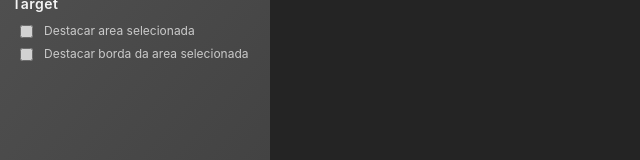
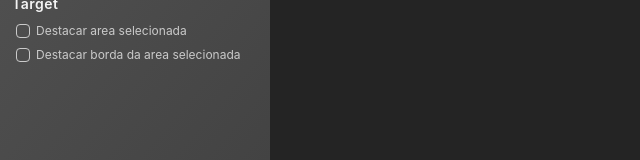
Before and after one commit to Arthur1050/front-tools, a React (Vite) app: page / in a window 1280 px wide. Shown: the top 160 px of the page, without its empty margins (0-640 px from the left). Built offline with nearby package versions, Linux system fonts and the light colour scheme.

Commit message:
corrigindo erros

```diff
--- a/src/App.tsx
+++ b/src/App.tsx
@@ -1,4 +1,4 @@
-import { useState, useContext } from 'react'
+import { useState, useContext, useLayoutEffect } from 'react'
 import {PowerOff, MousePointerSquare, RectangleVertical, MousePointer} from 'lucide-react';
 import './App.css'
 import { SystemContext } from './systemContext';
@@ -10,8 +10,7 @@ function App() {
   const [system, setSystem] = useContext(SystemContext);
   const [, update] = useState(false)
   // const test = useRef<HTMLInputElement>(null)
-
-  const changeConfig = (propertie:string, opt:null|number = null) => {
+  const changeConfig = (propertie:string, opt:null|number|string = null) => {
     setSystem(val => {
 
       val[propertie] = opt || !val[propertie];
@@ -23,6 +22,11 @@ function App() {
     update(i => !i);
   }
 
+  useLayoutEffect(() => {
+    console.log(system);
+    update(i => !i)
+  }, [system])
+
   return (
     <>
     <main>
@@ -31,16 +35,16 @@ function App() {
         <div>
           <TitleSectin>Tipo de movimentação</TitleSectin>
           <div style={{display: 'flex', justifyContent: 'center', gap:'20px'}}>
-            <InputMoveType label='OFF' name='moveType' onclick={() => changeConfig('moveType', 0)} selected={!system.moveType}>
+            <InputMoveType label='OFF' name='moveType' onclick={() => changeConfig('moveType', '0')} selected={+system.moveType == 0}>
               <PowerOff />
             </InputMoveType>
-            <InputMoveType label='Target' name='moveType' onclick={() => changeConfig('moveType', 1)} selected={system.moveType == 1}>
+            <InputMoveType label='Target' name='moveType' onclick={() => changeConfig('moveType', 1)} selected={+system.moveType == 1}>
               <div>
                 <MousePointerSquare />
                 <RectangleVertical size={20} style={{marginBottom: '-5px', marginLeft: '-2px'}} />
               </div>
             </InputMoveType>
-            <InputMoveType label='Cursor' name='moveType' onclick={() => changeConfig('moveType', 2)} selected={system.moveType == 2}>
+            <InputMoveType label='Cursor' name='moveType' onclick={() => changeConfig('moveType', 2)} selected={+system.moveType == 2}>
               <div>
                 <MousePointer size={14} />
                 <RectangleVertical style={{marginBottom: '-10px', marginLeft: '-2px'}} />
--- a/src/components/atoms/CheckBox/CheckBox.tsx
+++ b/src/components/atoms/CheckBox/CheckBox.tsx
@@ -8,10 +8,15 @@ interface Props {
 }
 
 export default function CheckBox({label, onchange, selected}:Props) {
-    const input = useRef<HTMLInputElement>(null)
+    const input = useRef<HTMLInputElement>(null);
+    console.log(input.current?.checked)
+    console.log(selected)
     return (
-        <CheckBoxStyle checked={input.current?.checked}>
-            <input defaultChecked={selected} checked={input.current?.checked} onChange={onchange} ref={input} type="checkbox" />
+        <CheckBoxStyle checked={selected}>
+            <div>
+                <span></span>
+            </div>
+            <input defaultChecked={selected} checked={selected} onChange={onchange} ref={input} type="checkbox" />
             <p>{label}</p>
         </CheckBoxStyle>
     )
@@ -20,19 +25,48 @@ export default function CheckBox({label, onchange, selected}:Props) {
 const CheckBoxStyle = styled.label<{checked?:boolean}>`
     display: flex;
     align-items: center;
-    gap: 8px;
+    gap: 6px;
     padding-inline: 4px;
-    margin-block: 4px;
+    margin-block: 6px;
     transition: 150ms all;
-    ${({checked}) => checked ? css`
-
-    `: css`
+    cursor: pointer;
+    ${({checked}) => !checked && css`
         opacity: 0.75;
         &:hover {
             opacity: 0.875;
         }
     `}
+    &> div {
+        --width: 12px;
+        --transition-time: 150ms;
+        border: 1px solid #f4f4f4;
+        border-radius: 4px;
+        width: var(--width);
+        aspect-ratio: 1/1;
+        display: grid;
+        place-items: center;
+        transition: var(--transition-time) border-color;
+        ${({checked}) => checked && css`
+            border-color: #a58ae3;
+        `}
+        span {
+            background-color: #a58ae3;
+            transition: var(--transition-time) width ease-in-out;
+            border-radius: 2px;
+            aspect-ratio: 1/1;
+            ${({checked}) => checked ? css`
+                width: calc(var(--width) - 4px);
+            ` : css`
+                width: 0;
+            `}
+        }
+    }
+    input {
+        display: none;
+    }
+
     p {
+        user-select: none;
         margin: 0;
     }
 `
--- a/src/components/molecules/InputMoveType/InputMoveType.tsx
+++ b/src/components/molecules/InputMoveType/InputMoveType.tsx
@@ -12,8 +12,8 @@ interface Props {
 export default function InputMoveType({children, label, selected, onclick, name}:Props) {
     const input = useRef<HTMLInputElement>(null)
     return(
-        <InputMoveTypeStyle onClick={onclick} selected={input.current?.checked}>
-            <input ref={input} checked={selected} type="radio" name={name} />
+        <InputMoveTypeStyle onClick={onclick} selected={selected}>
+            <input ref={input} defaultChecked={selected} checked={input.current?.checked} type="radio" name={name} />
             {children}
             <span>{label}</span>
         </InputMoveTypeStyle>
--- a/src/components/molecules/MarkerDOM/MarkerDOM.tsx
+++ b/src/components/molecules/MarkerDOM/MarkerDOM.tsx
@@ -16,8 +16,8 @@ export default function MarkerDOM({el}:Props) {
 
     const {x, y, height, width} = el.getBoundingClientRect();
 
-    return viewTargetSel ?
-        <MarkerDOMStyle border={viewTargetBorderSel} height={height} width={width} x={x + scrollX} y={y + scrollY}>
+    return viewTargetBorderSel || viewTargetSel ?
+        <MarkerDOMStyle border={viewTargetBorderSel} background={viewTargetSel} height={height} width={width} x={x + scrollX} y={y + scrollY}>
             {childs.map(child => {
                 const rects = child.getBoundingClientRect();
 
--- a/src/components/molecules/MarkerDOM/style.ts
+++ b/src/components/molecules/MarkerDOM/style.ts
@@ -6,12 +6,12 @@ interface Props {
     width: number
     height: number
     border: boolean
+    background: boolean
 }
 
 export const MarkerDOMStyle = styled.div<Props>`
     position: absolute;
     z-index: 999999;
-    background-color: #5d28ff26;
     box-sizing: border-box;
     & * {
         box-sizing: border-box;
@@ -29,4 +29,7 @@ export const MarkerDOMStyle = styled.div<Props>`
             border-style: dashed;
         }
     `}
+    ${({background}) => background && css`
+        background-color: #5d28ff26;
+    `}
 `
--- a/src/components/organisms/Popup.tsx
+++ b/src/components/organisms/Popup.tsx
@@ -23,7 +23,7 @@ export default function Popup({el}:Props) {
     return(
         <PopupStyle>
             <TagTarget el={el} />
-            ${
+            {
                 haveStyles(el) ?
                 <div className="tagStyles">
                     {/* el.style.length ? <ElementStyle el={el}/>:'' */}
--- a/src/systemContext.tsx
+++ b/src/systemContext.tsx
@@ -30,8 +30,19 @@ export default function SystemProvider({children, container}:Props) {
 
     useEffect(() => {
         chrome.storage?.local.get(Object.keys(system)).then(val => {
-            setSystem(Object(val))
+            setSystem({...system, ...Object(val)})
         })
+
+        chrome.storage.onChanged.addListener((changes, namespace) => {
+            if (namespace == 'local') {
+                for (let [key, { newValue }] of Object.entries(changes)) {
+                    setSystem(sys => {
+                        sys[key] = newValue;
+                        return {...sys}
+                    })
+                }
+            }
+        });
     }, [])
 
     return <SystemContext.Provider value={[{...system, container: container||null}, setSystem]}>
```
Also changed, not shown: src/assets/script.tsx (+24 -2 lines).
